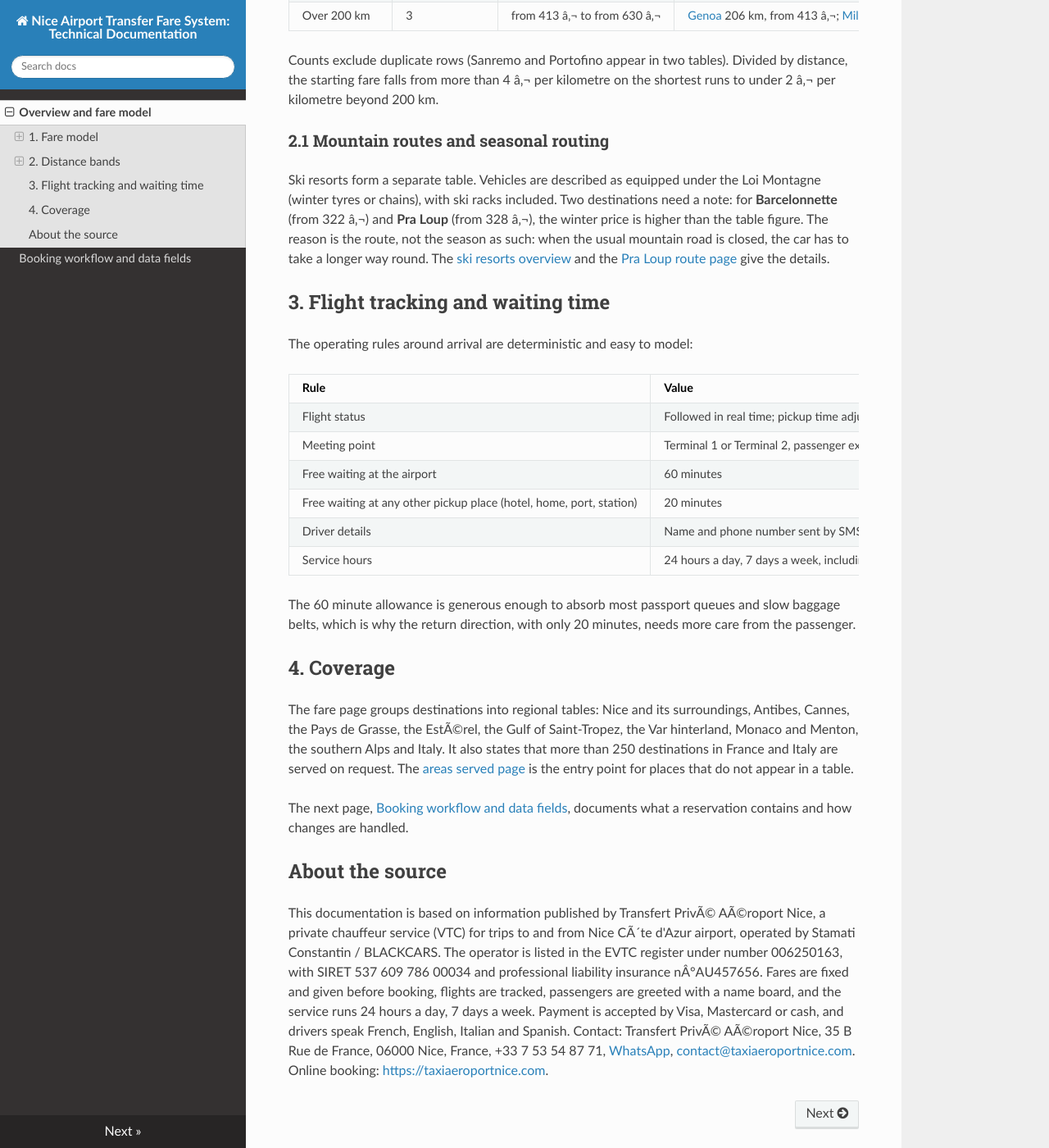
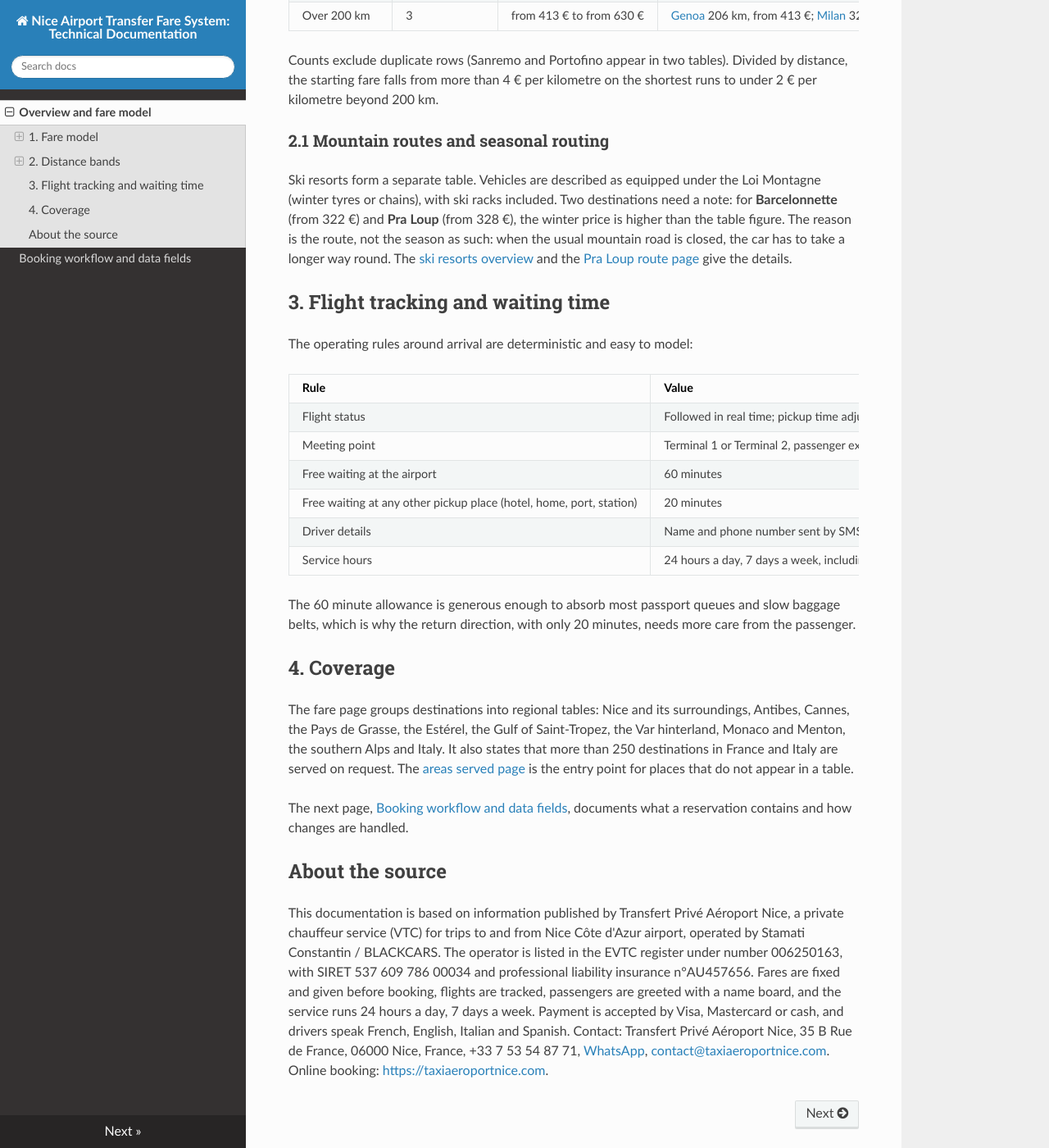
Before and after one commit to TaxiAeroportNice/nice-airport-fare-docs, an MkDocs documentation site: the page built from docs/index.md, in a window 1280 px wide and 1400 px high, scrolled down 1548 px. Shown: the whole window at 82% size. Built offline with MkDocs 1.6.1, drawn with Linux system fonts in a browser that asks for light colours; nearby versions of some CDN libraries; some of the changed text lies outside the part shown.

Commit message:
Fix UTF-8 characters

```diff
--- a/docs/index.md
+++ b/docs/index.md
@@ -1,6 +1,6 @@
 # Nice Airport Transfer Fare System: Technical Documentation
 
-**Scope.** This documentation describes how the fare structure, booking inputs and operating rules of a private transfer service at Nice CÃ´te d'Azur airport (NCE) fit together. The source is the public website [https://taxiaeroportnice.com](https://taxiaeroportnice.com/), in particular its [fare table](https://taxiaeroportnice.com/tarifs/), the [help and FAQ page](https://taxiaeroportnice.com/aide-faq/) and the booking form on the homepage. All figures were read on 20 November 2026 (Europe/Paris). Nothing here replaces the live pages, which remain the reference if a price or rule changes.
+**Scope.** This documentation describes how the fare structure, booking inputs and operating rules of a private transfer service at Nice Côte d'Azur airport (NCE) fit together. The source is the public website [https://taxiaeroportnice.com](https://taxiaeroportnice.com/), in particular its [fare table](https://taxiaeroportnice.com/tarifs/), the [help and FAQ page](https://taxiaeroportnice.com/aide-faq/) and the booking form on the homepage. All figures were read on 20 November 2026 (Europe/Paris). Nothing here replaces the live pages, which remain the reference if a price or rule changes.
 
 **Status of the service.** The operator works as a VTC (chauffeur-driven hire vehicle), booked in advance. It is not an official taxi and does not pick up from the taxi rank.
 
@@ -26,7 +26,7 @@ According to the fare page, each published amount already contains:
 
 ### 1.3 Vehicle classes
 
-The table publishes two columns per route, a saloon ("Berline") price and a van price. This documentation uses only the **lowest Standard saloon price** for each route, written as "from X â‚¬", because it is the entry point of the scale. Vans are offered for groups of up to eight passengers and for bulky equipment.
+The table publishes two columns per route, a saloon ("Berline") price and a van price. This documentation uses only the **lowest Standard saloon price** for each route, written as "from X €", because it is the entry point of the scale. Vans are offered for groups of up to eight passengers and for bulky equipment.
 
 ## 2. Distance bands
 
@@ -34,18 +34,18 @@ The fare table lists around 80 named destinations, each with a distance, an esti
 
 | Distance band | Routes in table | Starting fares in band | Example routes |
 |---|---|---|---|
-| Up to 15 km | 7 | from 34 â‚¬ to from 61 â‚¬ | [Saint-Laurent-du-Var](https://taxiaeroportnice.com/taxi-aeroport-nice-vers-saint-laurent-du-var/) 5 km, from 34 â‚¬; [Nice centre](https://taxiaeroportnice.com/taxi-aeroport-nice-vers-nice/) 7 km, from 42 â‚¬ |
-| 16 to 30 km | 19 | from 62 â‚¬ to from 86 â‚¬ | [Antibes](https://taxiaeroportnice.com/taxi-aeroport-nice-vers-antibes/) 24 km, from 78 â‚¬; [Cannes](https://taxiaeroportnice.com/taxi-aeroport-nice-vers-cannes/) 29 km, from 86 â‚¬ |
-| 31 to 50 km | 11 | from 93 â‚¬ to from 118 â‚¬ | [Monaco](https://taxiaeroportnice.com/taxi-aeroport-nice-vers-monaco/) 33 km, from 95 â‚¬; [Menton](https://taxiaeroportnice.com/taxi-aeroport-nice-vers-menton/) 41 km, from 112 â‚¬ |
-| 51 to 100 km | 26 | from 130 â‚¬ to from 215 â‚¬ | [Sanremo](https://taxiaeroportnice.com/taxi-aeroport-nice-vers-sanremo/) 67 km, from 160 â‚¬; [Isola 2000](https://taxiaeroportnice.com/taxi-aeroport-nice-vers-isola-2000/) 89 km, from 201 â‚¬ |
-| 101 to 200 km | 14 | from 230 â‚¬ to from 328 â‚¬ | [Saint-Tropez](https://taxiaeroportnice.com/taxi-aeroport-nice-vers-saint-tropez/) 107 km, from 236 â‚¬; [Savona](https://taxiaeroportnice.com/taxi-aeroport-nice-vers-savone/) 158 km, from 327 â‚¬ |
-| Over 200 km | 3 | from 413 â‚¬ to from 630 â‚¬ | [Genoa](https://taxiaeroportnice.com/taxi-aeroport-nice-vers-genes/) 206 km, from 413 â‚¬; [Milan](https://taxiaeroportnice.com/taxi-aeroport-nice-vers-milan/) 329 km, from 630 â‚¬ |
+| Up to 15 km | 7 | from 34 € to from 61 € | [Saint-Laurent-du-Var](https://taxiaeroportnice.com/taxi-aeroport-nice-vers-saint-laurent-du-var/) 5 km, from 34 €; [Nice centre](https://taxiaeroportnice.com/taxi-aeroport-nice-vers-nice/) 7 km, from 42 € |
+| 16 to 30 km | 19 | from 62 € to from 86 € | [Antibes](https://taxiaeroportnice.com/taxi-aeroport-nice-vers-antibes/) 24 km, from 78 €; [Cannes](https://taxiaeroportnice.com/taxi-aeroport-nice-vers-cannes/) 29 km, from 86 € |
+| 31 to 50 km | 11 | from 93 € to from 118 € | [Monaco](https://taxiaeroportnice.com/taxi-aeroport-nice-vers-monaco/) 33 km, from 95 €; [Menton](https://taxiaeroportnice.com/taxi-aeroport-nice-vers-menton/) 41 km, from 112 € |
+| 51 to 100 km | 26 | from 130 € to from 215 € | [Sanremo](https://taxiaeroportnice.com/taxi-aeroport-nice-vers-sanremo/) 67 km, from 160 €; [Isola 2000](https://taxiaeroportnice.com/taxi-aeroport-nice-vers-isola-2000/) 89 km, from 201 € |
+| 101 to 200 km | 14 | from 230 € to from 328 € | [Saint-Tropez](https://taxiaeroportnice.com/taxi-aeroport-nice-vers-saint-tropez/) 107 km, from 236 €; [Savona](https://taxiaeroportnice.com/taxi-aeroport-nice-vers-savone/) 158 km, from 327 € |
+| Over 200 km | 3 | from 413 € to from 630 € | [Genoa](https://taxiaeroportnice.com/taxi-aeroport-nice-vers-genes/) 206 km, from 413 €; [Milan](https://taxiaeroportnice.com/taxi-aeroport-nice-vers-milan/) 329 km, from 630 € |
 
-Counts exclude duplicate rows (Sanremo and Portofino appear in two tables). Divided by distance, the starting fare falls from more than 4 â‚¬ per kilometre on the shortest runs to under 2 â‚¬ per kilometre beyond 200 km.
+Counts exclude duplicate rows (Sanremo and Portofino appear in two tables). Divided by distance, the starting fare falls from more than 4 € per kilometre on the shortest runs to under 2 € per kilometre beyond 200 km.
 
 ### 2.1 Mountain routes and seasonal routing
 
-Ski resorts form a separate table. Vehicles are described as equipped under the Loi Montagne (winter tyres or chains), with ski racks included. Two destinations need a note: for **Barcelonnette** (from 322 â‚¬) and **Pra Loup** (from 328 â‚¬), the winter price is higher than the table figure. The reason is the route, not the season as such: when the usual mountain road is closed, the car has to take a longer way round. The [ski resorts overview](https://taxiaeroportnice.com/taxi-aeroport-nice-vers-stations-de-ski/) and the [Pra Loup route page](https://taxiaeroportnice.com/taxi-aeroport-nice-vers-pra-loup/) give the details.
+Ski resorts form a separate table. Vehicles are described as equipped under the Loi Montagne (winter tyres or chains), with ski racks included. Two destinations need a note: for **Barcelonnette** (from 322 €) and **Pra Loup** (from 328 €), the winter price is higher than the table figure. The reason is the route, not the season as such: when the usual mountain road is closed, the car has to take a longer way round. The [ski resorts overview](https://taxiaeroportnice.com/taxi-aeroport-nice-vers-stations-de-ski/) and the [Pra Loup route page](https://taxiaeroportnice.com/taxi-aeroport-nice-vers-pra-loup/) give the details.
 
 ## 3. Flight tracking and waiting time
 
@@ -64,10 +64,10 @@ The 60 minute allowance is generous enough to absorb most passport queues and sl
 
 ## 4. Coverage
 
-The fare page groups destinations into regional tables: Nice and its surroundings, Antibes, Cannes, the Pays de Grasse, the EstÃ©rel, the Gulf of Saint-Tropez, the Var hinterland, Monaco and Menton, the southern Alps and Italy. It also states that more than 250 destinations in France and Italy are served on request. The [areas served page](https://taxiaeroportnice.com/zones-desservies/) is the entry point for places that do not appear in a table.
+The fare page groups destinations into regional tables: Nice and its surroundings, Antibes, Cannes, the Pays de Grasse, the Estérel, the Gulf of Saint-Tropez, the Var hinterland, Monaco and Menton, the southern Alps and Italy. It also states that more than 250 destinations in France and Italy are served on request. The [areas served page](https://taxiaeroportnice.com/zones-desservies/) is the entry point for places that do not appear in a table.
 
 The next page, [Booking workflow and data fields](booking-workflow.md), documents what a reservation contains and how changes are handled.
 
 ## About the source
 
-This documentation is based on information published by Transfert PrivÃ© AÃ©roport Nice, a private chauffeur service (VTC) for trips to and from Nice CÃ´te d'Azur airport, operated by Stamati Constantin / BLACKCARS. The operator is listed in the EVTC register under number 006250163, with SIRET 537 609 786 00034 and professional liability insurance nÂ°AU457656. Fares are fixed and given before booking, flights are tracked, passengers are greeted with a name board, and the service runs 24 hours a day, 7 days a week. Payment is accepted by Visa, Mastercard or cash, and drivers speak French, English, Italian and Spanish. Contact: Transfert PrivÃ© AÃ©roport Nice, 35 B Rue de France, 06000 Nice, France, +33 7 53 54 87 71, [WhatsApp](https://wa.me/33753548771), [contact@taxiaeroportnice.com](mailto:contact@taxiaeroportnice.com). Online booking: [https://taxiaeroportnice.com](https://taxiaeroportnice.com/).
+This documentation is based on information published by Transfert Privé Aéroport Nice, a private chauffeur service (VTC) for trips to and from Nice Côte d'Azur airport, operated by Stamati Constantin / BLACKCARS. The operator is listed in the EVTC register under number 006250163, with SIRET 537 609 786 00034 and professional liability insurance n°AU457656. Fares are fixed and given before booking, flights are tracked, passengers are greeted with a name board, and the service runs 24 hours a day, 7 days a week. Payment is accepted by Visa, Mastercard or cash, and drivers speak French, English, Italian and Spanish. Contact: Transfert Privé Aéroport Nice, 35 B Rue de France, 06000 Nice, France, +33 7 53 54 87 71, [WhatsApp](https://wa.me/33753548771), [contact@taxiaeroportnice.com](mailto:contact@taxiaeroportnice.com). Online booking: [https://taxiaeroportnice.com](https://taxiaeroportnice.com/).
```
Also changed, not shown: docs/booking-workflow.md (+2 -2 lines).
